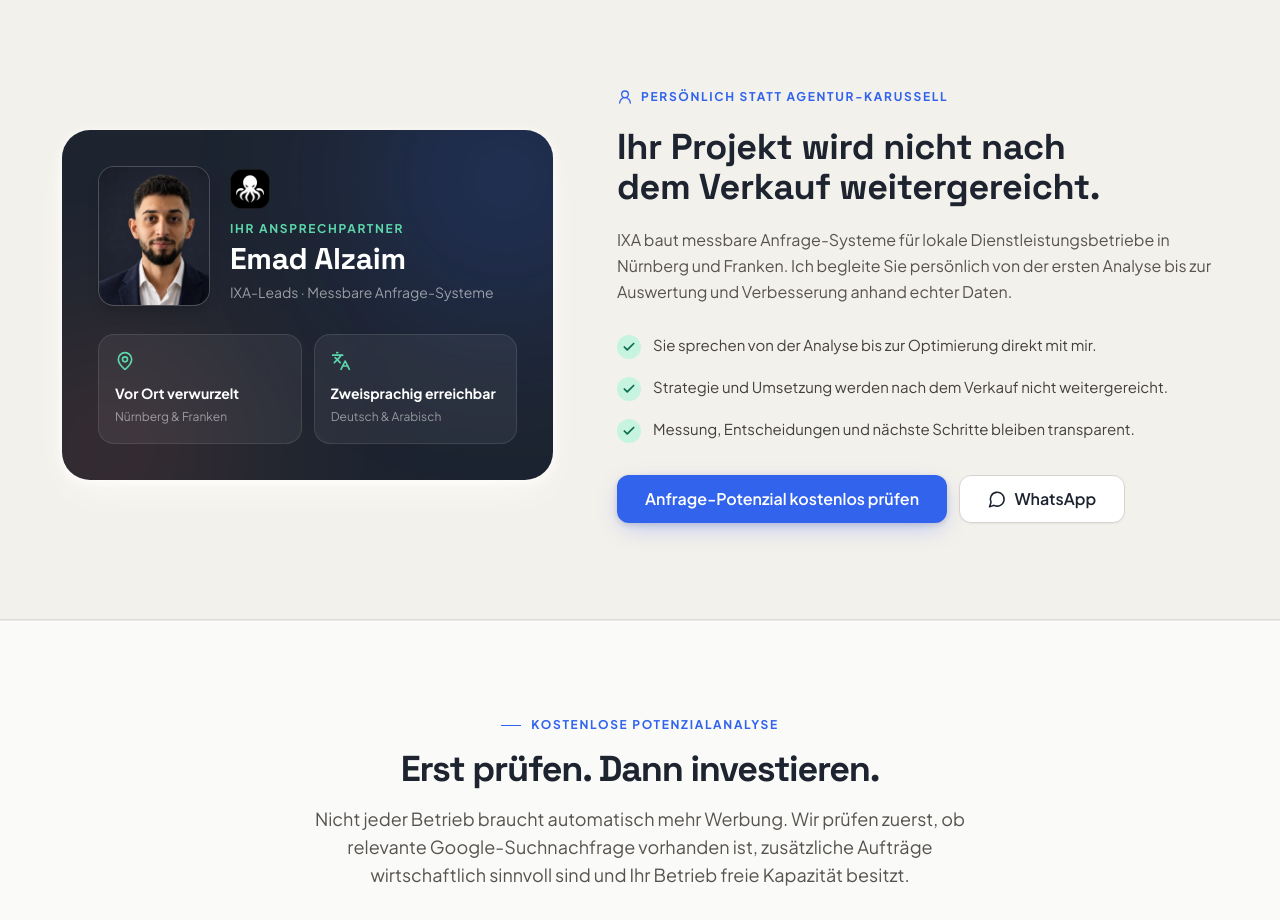
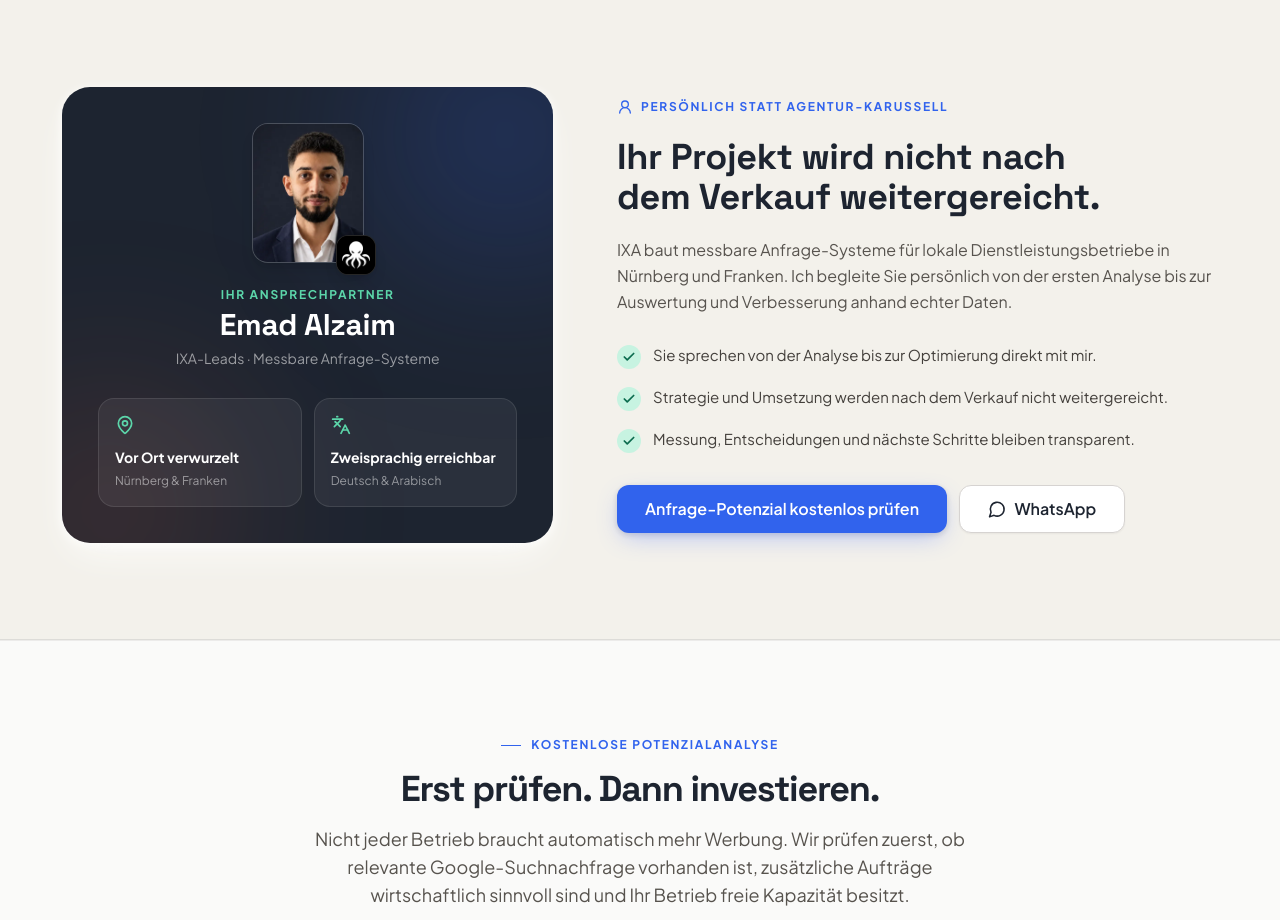
Before and after one commit to Exxd00/ixa-lead.de, a Next.js app: page / in a window 1280 px wide. Shown: the part 5660-6580 px from the top of the page. Built offline with nearby package versions, Linux system fonts and the light colour scheme; no server answers.

Commit message:
Center founder portrait card

```diff
--- a/src/components/sections/AboutSection.tsx
+++ b/src/components/sections/AboutSection.tsx
@@ -36,24 +36,25 @@
             />
 
             <div className="relative">
-              <div className="grid grid-cols-[88px_minmax(0,1fr)] items-center gap-4 sm:grid-cols-[112px_minmax(0,1fr)] sm:gap-5">
-                <div className="relative aspect-[4/5] overflow-hidden rounded-2xl border border-white/15 bg-white/[0.06] shadow-lg">
+              <div className="flex flex-col items-center text-center">
+                <div className="relative">
+                  <div className="relative aspect-[4/5] w-24 overflow-hidden rounded-2xl border border-white/15 bg-white/[0.06] shadow-lg sm:w-28">
                     <Image
                       src="/people/emad-alzaim.webp"
                       alt="Emad Alzaim, persönlicher Ansprechpartner bei IXA-Leads"
                       fill
-                    sizes="(max-width: 639px) 88px, 112px"
-                    className="object-cover"
+                      sizes="(max-width: 639px) 96px, 112px"
+                      className="object-cover object-center"
+                    />
+                  </div>
+                  <BrandMark
+                    className="absolute -bottom-3 -right-3 size-10 rounded-xl border border-white/15 shadow-lg"
+                    alt="Markenzeichen von IXA-Leads"
+                    sizes="40px"
                   />
                 </div>
 
-                <div className="min-w-0">
-                  <BrandMark
-                    className="size-10 rounded-xl border border-white/10"
-                    alt="Markenzeichen von IXA-Leads"
-                    sizes="40px"
-                  />
-                  <p className="mt-3 text-[11px] font-bold uppercase tracking-[0.12em] text-success-300 sm:text-xs sm:tracking-[0.14em]">
+                <p className="mt-6 text-[11px] font-bold uppercase tracking-[0.12em] text-success-300 sm:text-xs sm:tracking-[0.14em]">
                   Ihr Ansprechpartner
                 </p>
                 <h2 className="mt-1 text-2xl font-bold text-white sm:text-3xl">
@@ -62,7 +63,6 @@
                 <p className="mt-1 text-sm leading-relaxed text-white/55">
                   {siteConfig.name} · {siteConfig.role}
                 </p>
-                </div>
               </div>
 
               <div className="mt-7 grid gap-3 sm:grid-cols-2">
```
Lines whose indentation alone changed are shown as unchanged.
